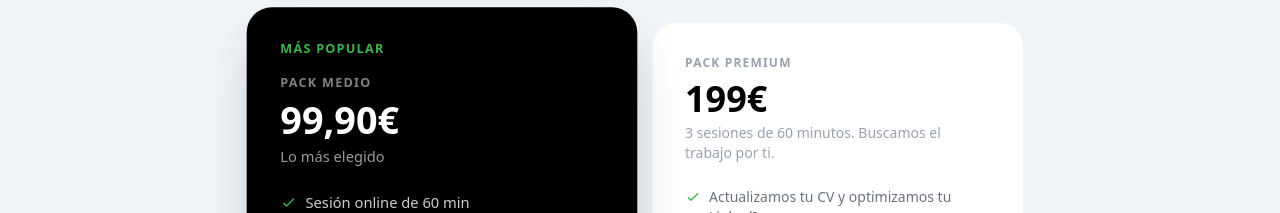
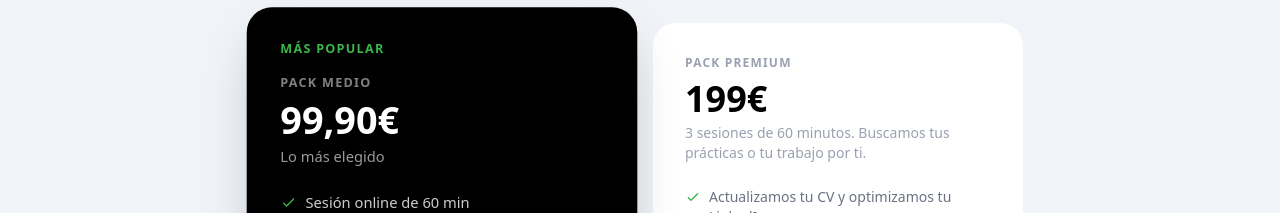
Before and after one commit to Job2Jump/job2jump-web, a Next.js app: page / in a window 1280 px wide. Shown: the part 2080-2293 px from the top of the page. Built offline with nearby package versions, Linux system fonts and the light colour scheme.

Commit message:
Pack Premium: buscamos tus prácticas o tu trabajo por ti
Co-Authored-By: Claude Sonnet 4.6 <noreply@anthropic.com>

```diff
--- a/app/page.js
+++ b/app/page.js
@@ -173,7 +173,7 @@ export default function Home() {
               {
                 nombre: "Pack Premium",
                 precio: "199€",
-                desc: "3 sesiones de 60 minutos. Buscamos el trabajo por ti.",
+                desc: "3 sesiones de 60 minutos. Buscamos tus prácticas o tu trabajo por ti.",
                 items: [
                   "Actualizamos tu CV y optimizamos tu LinkedIn",
                   "Redactamos tu carta de presentación",
```
